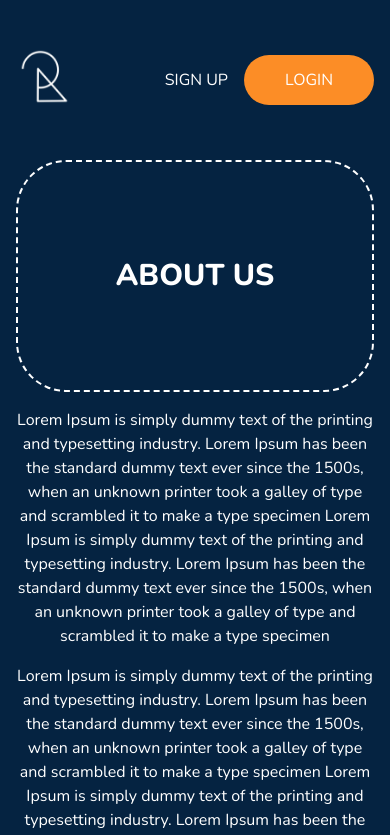
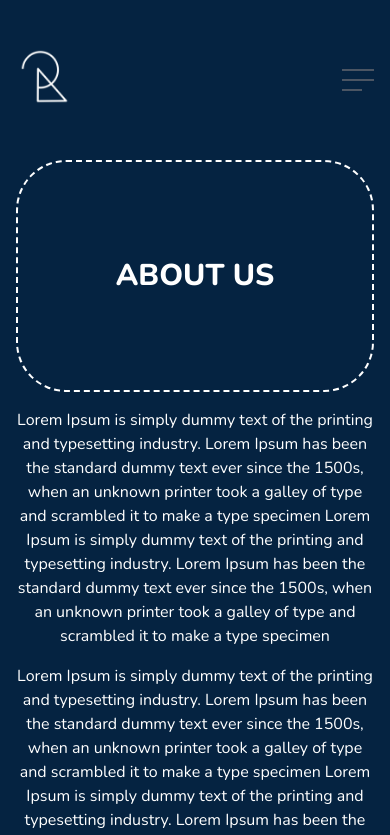
Before and after one commit to dhimankamal/ringtonez-nextjs, a Next.js app: page /about in a window 390 px wide. Shown: the top 835 px of the page. Built offline with nearby package versions, Linux system fonts and the light colour scheme.

Commit message:
add mobile na

```diff
--- a/components/Navbar.js
+++ b/components/Navbar.js
@@ -1,12 +1,18 @@
-import React from 'react'
+import React, { useState } from 'react'
 import Link from 'next/link'
 import Image from 'next/image'
-import { useRouter } from 'next/router';
+import { useRouter } from 'next/router'
 import Logo from '../assets/images/logo.png'
 
 export default function Navbar () {
+  const router = useRouter()
+  const [mobileMenu, setmobileMenu] = useState(false)
 
-  const router = useRouter();
+  const showMenu = () => {
+    console.log('clicked')
+    setmobileMenu((mobileMenu = !mobileMenu))
+  }
+
   let NavData = [
     {
       name: 'Home',
@@ -34,24 +40,36 @@ export default function Navbar () {
       <div className='flex justify-between my-12 text-tonez-white items-center font-light text-base uppercase'>
         <div className='flex-1 hidden lg:block'>
           <ul className='flex space-x-4 '>
-            {NavData.map((list,key) => (
+            {NavData.map((list, key) => (
               <li key={key}>
-                <Link href={list.href} >
-                  <a  aria-current='page' className={((router.pathname == list.href) ? "text-tonez-orange border-b-2 border-tonez-orange " : "")+ "hover:text-tonez-orange transition duration-500" }  >{list.name}</a>
+                <Link href={list.href}>
+                  <a
+                    aria-current='page'
+                    className={
+                      (router.pathname == list.href
+                        ? 'text-tonez-orange border-b-2 border-tonez-orange '
+                        : '') +
+                      'hover:text-tonez-orange transition duration-500'
+                    }
+                  >
+                    {list.name}
+                  </a>
                 </Link>
               </li>
             ))}
           </ul>
         </div>
-        <div >
-          <Image src={Logo} alt="logo"/>
+        <div>
+          <Image src={Logo} alt='logo' />
         </div>
 
-        <div className='flex-1'>
-          <ul className='flex space-x-4 justify-end items-center'>
+        <div className='lg:flex-1'>
+          <ul className='hidden lg:block lg:flex space-x-4 justify-end items-center'>
             <li>
               <Link href='/auth/signup'>
-                <a className='uppercase' aria-current='page'>sign up</a>
+                <a className='uppercase' aria-current='page'>
+                  sign up
+                </a>
               </Link>
             </li>
             <li className='w-[130px] h-[50px] rounded-full bg-tonez-orange flex items-center justify-center'>
@@ -60,19 +78,56 @@ export default function Navbar () {
               </Link>
             </li>
           </ul>
+          <div className='space-y-2 lg:hidden block' onClick={showMenu}>
+            <span className='block w-8 h-0.5 bg-gray-600'></span>
+            <span className='block w-8 h-0.5 bg-gray-600'></span>
+            <span className='block w-5 h-0.5 bg-gray-600'></span>
+          </div>
         </div>
       </div>
-      {/* <div className='fixed top-0 left-0 w-full h-[100vh]  bg-tonez-white/[0.8] font-semibold backdrop-blur z-50'>
-      <ul className='flex flex-col space-y-4 text-2xl items-center justify-center h-full'>
-            {NavData.map((list,key) => (
+      {mobileMenu ? (
+        <div className='fixed top-0 left-0 w-full h-[100vh]  bg-tonez-white/[0.8] font-semibold backdrop-blur z-50'>
+          <div className='w-full mt-10 px-10 flex justify-end' onClick={showMenu}>
+            <svg
+              className='h-6 w-6'
+              xmlns='http://www.w3.org/2000/svg'
+              fill='none'
+              viewBox='0 0 24 24'
+              stroke='currentColor'
+              aria-hidden='true'
+            >
+              <path
+                strokeLinecap='round'
+                strokeLinejoin='round'
+                strokeWidth='2'
+                d='M6 18L18 6M6 6l12 12'
+              />
+            </svg>
+          </div>
+
+          <ul className='flex flex-col space-y-4 text-2xl items-center justify-center h-full' onClick={showMenu}>
+            {NavData.map((list, key) => (
               <li key={key}>
                 <Link href={list.href} >
-                  <a  aria-current='page' className={((router.pathname == list.href) ? "text-tonez-orange border-b-2 border-tonez-orange " : "")+ "hover:text-tonez-orange transition duration-500" }  >{list.name}</a>
+                  <a
+                    aria-current='page'
+                    className={
+                      (router.pathname == list.href
+                        ? 'text-tonez-orange border-b-2 border-tonez-orange '
+                        : '') +
+                      'hover:text-tonez-orange transition duration-500'
+                    }
+                  >
+                    {list.name}
+                  </a>
                 </Link>
               </li>
             ))}
           </ul>
-      </div> */}
+        </div>
+      ) : (
+        ''
+      )}
     </section>
   )
 }
```
